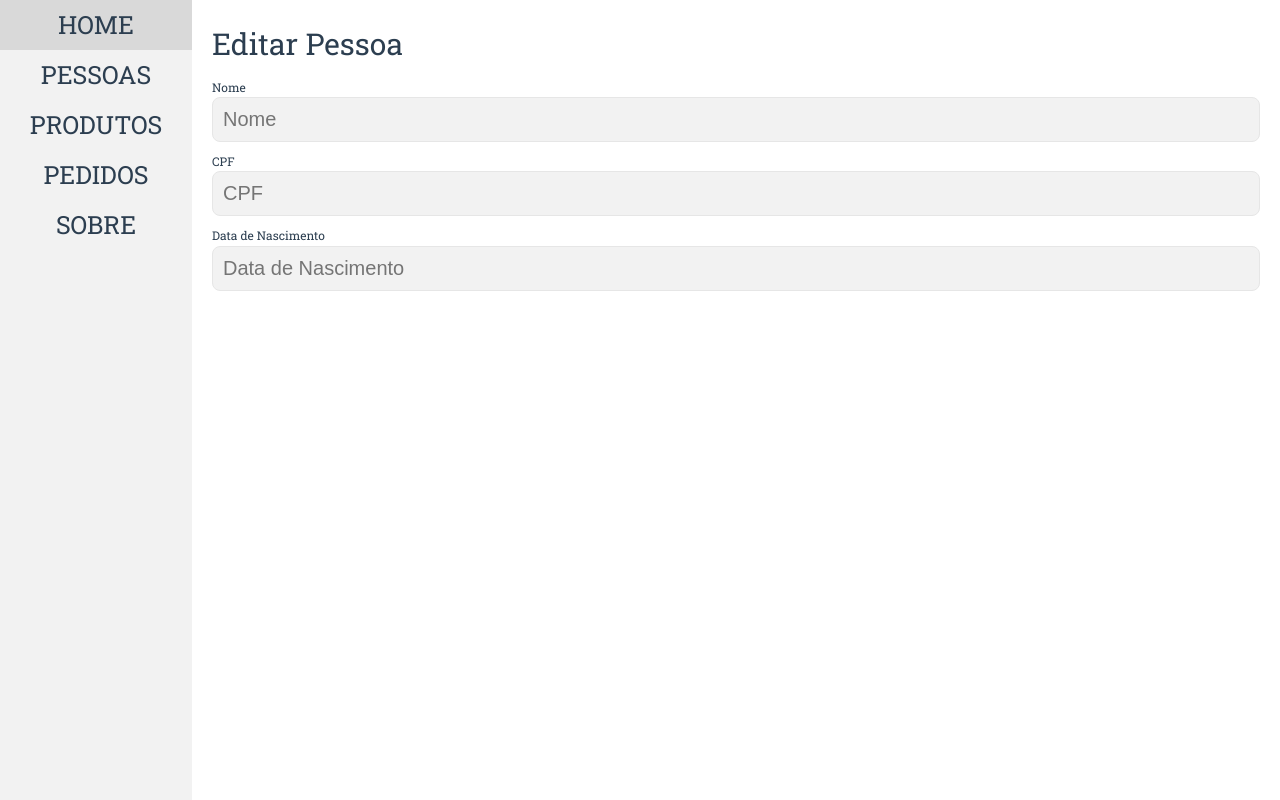
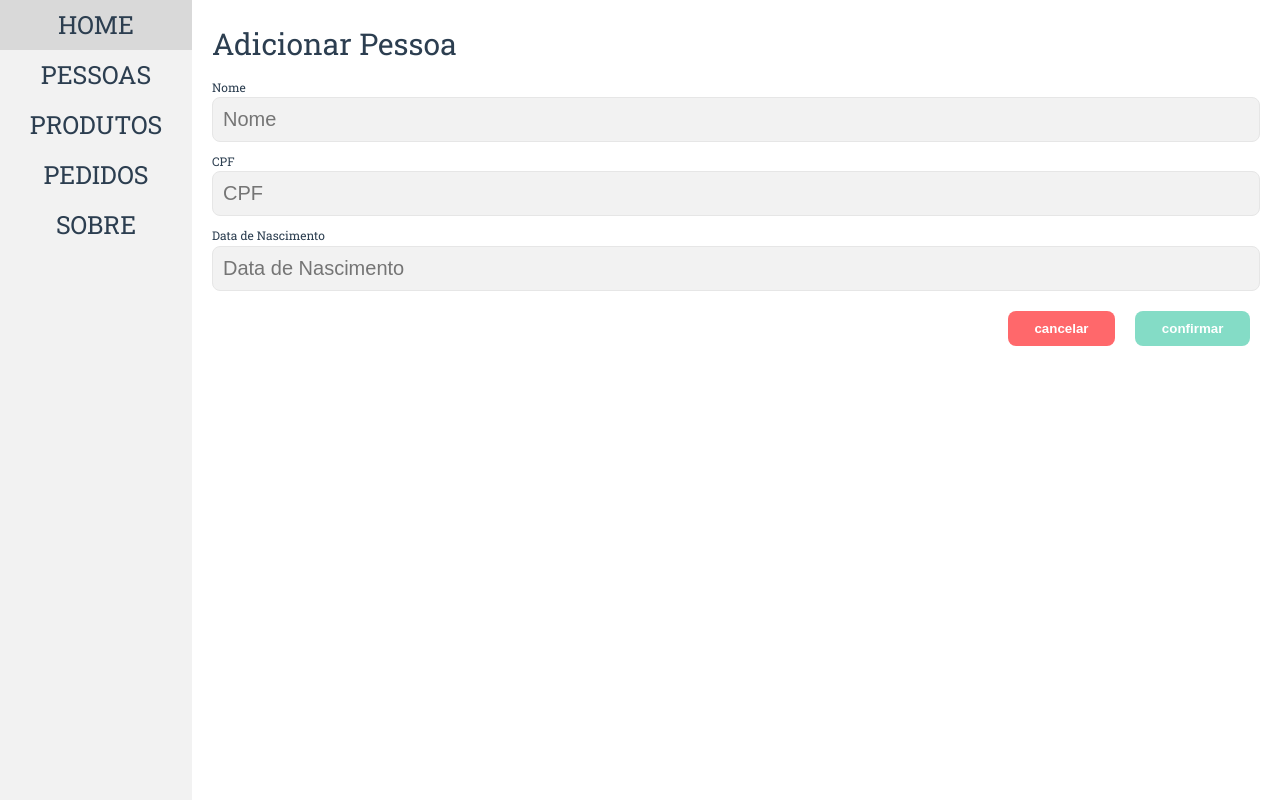
Before and after one commit to v1-to/escriba-crud-test, a Vue app: page /person/create in a window 1280 px wide. Built offline with nearby package versions, Linux system fonts and the light colour scheme; no server answers.

Commit message:
Add/improve form components

```diff
--- /dev/null
+++ b/src/components/BaseButton.vue
@@ -0,0 +1,36 @@
+<script setup lang="ts">
+defineProps({
+    label: {
+        type: String,
+        required: true,
+    },
+    color: {
+        type: String,
+        default: 'lightgray'
+    }
+})
+
+defineEmits(['click'])
+</script>
+
+<template>
+    <button type="button" class="button" :style="{ backgroundColor: color }" @click.stop="$emit('click')">
+        <span>{{ label }}</span>
+    </button>
+</template>
+
+<style scoped lang="scss">
+button.button {
+    border: none;
+    border-radius: 8px;
+    cursor: pointer;
+    overflow: hidden;
+    padding: 0.75em 2em;
+    text-transform: lowercase;
+
+    span {
+        color: white;
+        font-weight: bold;
+    }
+}
+</style>
--- /dev/null
+++ b/src/components/BaseForm.vue
@@ -0,0 +1,28 @@
+<script setup lang="ts">
+import BaseButton from '@/components/BaseButton.vue';
+
+defineEmits(['cancel', 'confirm'])
+</script>
+
+<template>
+    <form>
+        <slot></slot>
+        <div class="options">
+            <BaseButton label="Cancelar" color="#ff686b" @click="$emit('cancel')"></BaseButton>
+            <BaseButton label="Confirmar" color="#84dcc6" @click="$emit('confirm')"></BaseButton>
+        </div>
+    </form>
+</template>
+
+<style scoped lang="scss">
+div.options {
+    width: 100%;
+    display: flex;
+    justify-content: flex-end;
+    margin-top: 20px;
+
+    :deep(button.button) {
+        margin: 0 10px;
+    }
+}
+</style>
--- a/src/components/BaseTable.vue
+++ b/src/components/BaseTable.vue
@@ -1,4 +1,6 @@
 <script setup lang="ts">
+import BaseButton from './BaseButton.vue'
+
 defineProps({
     items: {
         type: Array<any>,
@@ -19,10 +21,14 @@ defineProps({
     canUpdate: {
         type: Boolean,
         default: false
+    },
+    canAdd: {
+        type: Boolean,
+        default: false
     }
 });
 
-defineEmits(['update', 'remove'])
+defineEmits(['update', 'remove', 'add'])
 </script>
 
 <template>
@@ -34,11 +40,17 @@ defineEmits(['update', 'remove'])
         <tr v-for="(item, index) in items" :key="index">
             <td v-for="(field, index) in fields" :key="index">{{ item[field] }}</td>
             <td v-if="canDelete || canUpdate" class="options">
-                <button v-if="canUpdate" @click="$emit('update', item)">UPDATE</button>
-                <button v-if="canDelete" @click="$emit('remove', item)">DELETE</button>
+                <BaseButton v-if="canUpdate" label="Editar" color="#9DCAEB" @click="$emit('update', item)" />
+                <BaseButton v-if="canDelete" label="Excluir" color="#ff686b" @click="$emit('remove', item)" />
             </td>
         </tr>
+        <tr>
+
+        </tr>
     </table>
+    <div class="add-new">
+        <BaseButton v-if="canAdd" label="+ Adicionar Novo" @click="$emit('add')" />
+    </div>
 </template>
 
 <style scoped lang="scss">
@@ -50,6 +62,10 @@ table {
         text-align: center;
         border: 1px solid gray;
         padding: 5px;
+
+        :deep(button.button) {
+            margin: 0 10px;
+        }
     }
 
     th {
@@ -57,4 +73,13 @@ table {
         color: white;
     }
 }
+
+div.add-new {
+    width: 100%;
+    margin-top: 20px;
+
+    :deep(button.button) {
+        width: 100%;
+    }
+}
 </style>
--- a/src/components/ThePersonForm.vue
+++ b/src/components/ThePersonForm.vue
@@ -1,32 +1,44 @@
 <script setup lang="ts">
+import BaseForm from '@/components/BaseForm.vue';
 import BaseInput from '@/components/BaseInput.vue';
-import { usePersonStore } from '@/stores/person';
-import { reactive } from 'vue';
-import { useRoute } from 'vue-router';
+import { usePersonStore, type Person } from '@/stores/person';
+import { onMounted, reactive } from 'vue';
+import { useRoute, useRouter } from 'vue-router';
 
 const store = usePersonStore();
+const route = useRoute()
+const router = useRouter()
 
-const form = reactive({
+const form: Person = reactive({
     id: undefined,
     nome: '',
     cpf: '',
     dataNascimento: '',
 })
 
-const route = useRoute()
+onMounted(() => {
+    if (route.params.id)
+        store.read(route.params.id as unknown as number).then((res) => {
+            Object.assign(form, res)
+        })
+})
 
-if (route.params.id)
-    store.read(route.params.id as unknown as number).then((res) => {
-        Object.assign(form, res)
-    })
+function submit() {
+    if (route.params.id) store.update(form).then(() => router.push({ name: 'person-list' }))
+    else store.create(form).then(() => router.push({ name: 'person-list' }))
+}
+
+function cancel() {
+    router.push({ name: 'person-list' })
+}
 </script>
 
 <template>
-    <form>
+    <BaseForm @cancel="cancel" @confirm="submit">
         <BaseInput v-model="form.nome" label="Nome"></BaseInput>
         <BaseInput v-model="form.cpf" label="CPF"></BaseInput>
         <BaseInput v-model="form.dataNascimento" label="Data de Nascimento"></BaseInput>
-    </form>
+    </BaseForm>
 </template>
 
 <style scoped lang="scss">
--- a/src/router/index.ts
+++ b/src/router/index.ts
@@ -11,12 +11,17 @@ const router = createRouter({
     },
     {
       path: '/person',
-      name: 'person',
+      name: 'person-list',
       component: () => import('../views/PersonView.vue')
     },
     {
+      path: '/person/create',
+      name: 'person-create',
+      component: () => import('../views/PersonFormView.vue')
+    },
+    {
       path: '/person/:id',
-      name: 'person-details',
+      name: 'person-update',
       component: () => import('../views/PersonFormView.vue')
     },
     {
--- a/src/stores/person.ts
+++ b/src/stores/person.ts
@@ -3,7 +3,7 @@ import { ref } from 'vue'
 import $http from '../api'
 
 export type Person = {
-  id: number
+  id?: number
   nome: string
   cpf: string
   dataNascimento: string
--- a/src/views/PersonFormView.vue
+++ b/src/views/PersonFormView.vue
@@ -7,7 +7,7 @@ import BaseViewTitle from '@/components/BaseViewTitle.vue';
 const route = useRoute();
 
 const title = computed(() => {
-    if (route.params.id) return 'Editar Pessoa';
+    if (route.params.id && !isNaN(Number(route.params.id))) return 'Editar Pessoa';
     return 'Adicionar Pessoa';
 })
 </script>
--- a/src/views/PersonView.vue
+++ b/src/views/PersonView.vue
@@ -11,10 +11,13 @@ store.list();
 const { items } = storeToRefs(store)
 
 function update({ id }: Person) {
-    router.push({ name: 'person-details', params: { id } })
+    router.push({ name: 'person-update', params: { id } })
 }
 function remove(person: Person) {
     store.remove(person).then(() => store.list())
+}
+function add() {
+    router.push({ name: 'person-create', params: { id: NaN } })
 }
 </script>
 
@@ -22,7 +25,7 @@ function remove(person: Person) {
     <main>
         <BaseViewTitle label="Lista de Pessoas"></BaseViewTitle>
         <BaseTable :items="items" :fields="['id', 'nome', 'cpf', 'dataNascimento']"
-            :labels="['ID', 'Nome', 'CPF', 'DATA DE NASCIMENTO']" :canDelete="true" :canUpdate="true" @update="update"
-            @remove="remove" />
+            :labels="['ID', 'Nome', 'CPF', 'DATA DE NASCIMENTO']" :canDelete="true" :canUpdate="true" :canAdd="true"
+            @update="update" @remove="remove" @add="add" />
     </main>
 </template>
```
